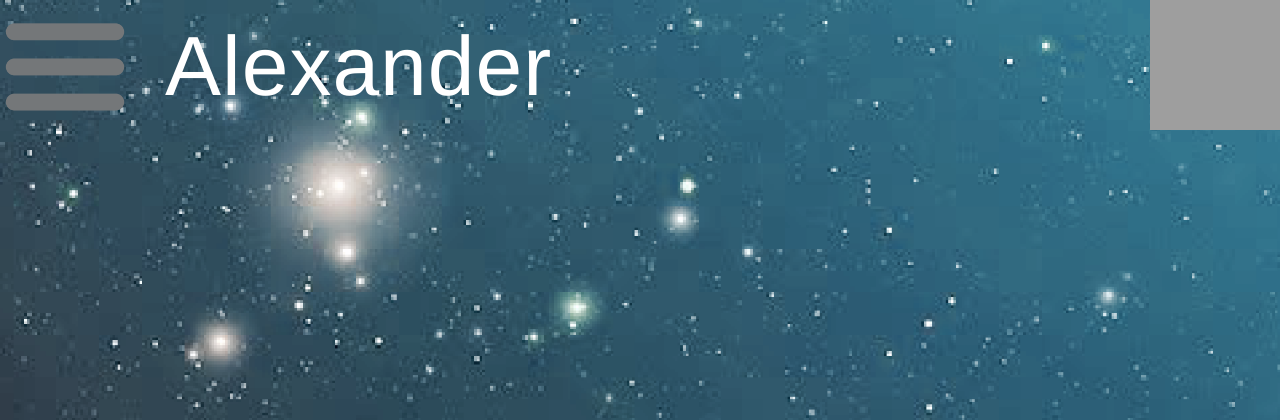
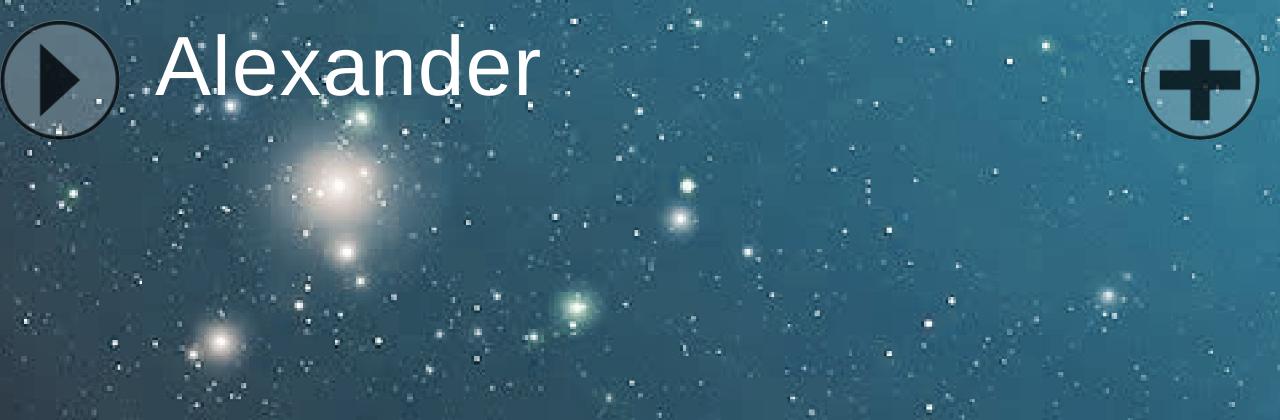
Before and after one commit to AlexChaseJones/projectApp1, a PHP site: page / in a window 1280 px wide. Shown: the top 420 px of the page. Run offline with PHP 8.4, Linux system fonts and the light colour scheme; grey boxes are pictures that could not be loaded.

Commit message:
Completed Recent Clusters section, added new buttons

```diff
--- a/app1.html
+++ b/app1.html
@@ -14,9 +14,8 @@
 <div id="absoluteContainer">
 	<div id="mainContent">
 		<div class="container">
-			<div id="navbar col-sm-6 col-sm-offset-3">
 			<div id="sideBar-button">
-					<img src="images/icons/menubars.png" style="height:130px; width:130px;">
+				<img src="images/icons/openArrow.png">
 			</div>
 			<div id="titleBar">
 				<h1>
@@ -24,11 +23,11 @@
 				</h1>
 			</div>
 			<div id="actionMenu">
-					<img src="images/icons/addbutton.png" style="height:130px; width:130px;">
+				<img src="images/icons/addIcon.png">
 			</div>
 		</div>
 		<div id="content">
-			</div>
+
 		</div>
 	</div>
 
--- a/css/style.css
+++ b/css/style.css
@@ -58,6 +58,15 @@ h2 {
 	position: relative;
 }
 
+#sideBar-button img {
+	height: 120px;
+	width: 120px;
+	opacity: .7;
+	margin-top: 20px;
+	background-color: rgba(255,255,255,.3);
+	border-radius: 60px;
+}
+
 #titleBar {
 	display: inline-block;
 	float: left;
@@ -66,6 +75,15 @@ h2 {
 
 #actionMenu {
 	float: right;
+}
+
+#actionMenu img{
+	width: 120px;
+	height: 120px;
+	margin: 20px;
+	opacity: .7;
+	background-color: rgba(255,255,255,.3);
+	border-radius: 60px;
 }
 
 #content {
```
Also changed, not shown: other parts of app1.html (+33 -1 lines), other parts of css/style.css (+31 -9 lines), images/icons/abacus.png (added), images/icons/addIcon.png (added), images/icons/businessBars.png (added), images/icons/dataBars.png (added), images/icons/engineers.png (added), images/icons/finance.png (added), images/icons/menubars.png (deleted), images/icons/openArrow.png (added), images/icons/plusIcon.png, images/icons/wine.png (added), images/profiles/plusIcon.png (deleted), images/profiles/random1.jpg (deleted), 3 more files, 1 other file. Lines whose indentation alone changed are shown as unchanged.
